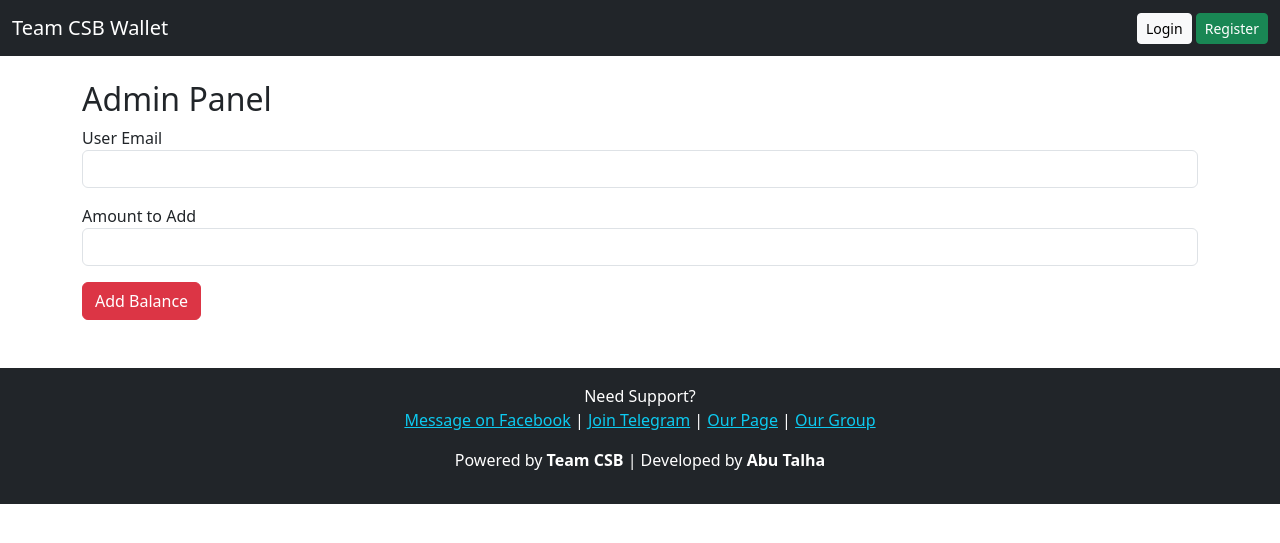
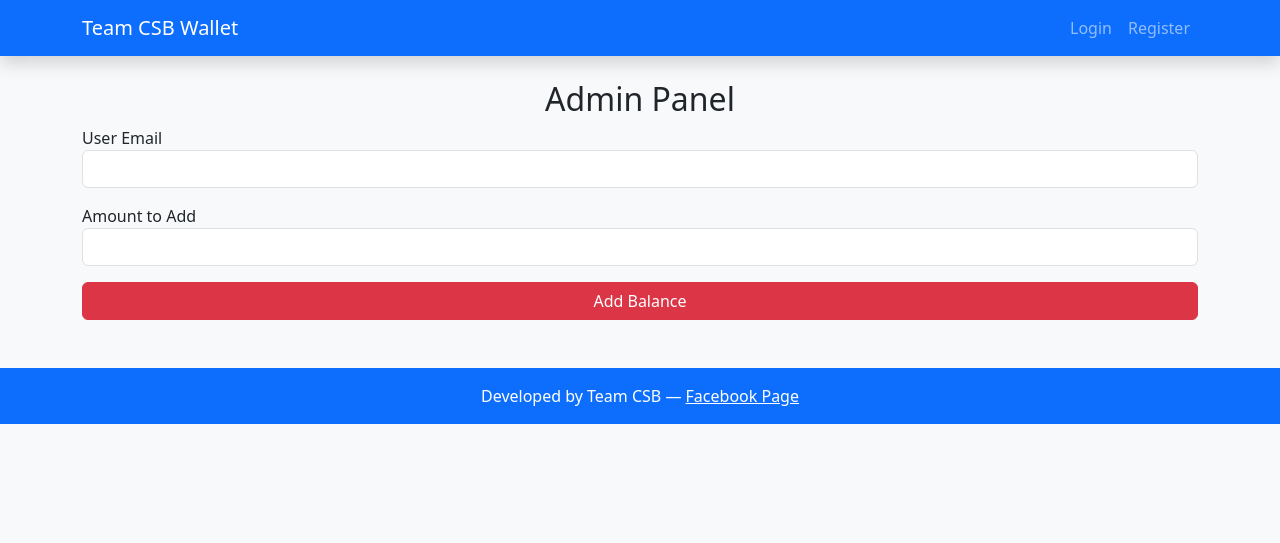
Before and after one commit to talha441/WalletoHub, a Flask app: page /admin in a window 1280 px wide. Shown: the top 543 px of the page. Run offline with Flask 3, Linux system fonts and the light colour scheme.

Commit message:
Update base.html

```diff
--- a/templates/base.html
+++ b/templates/base.html
@@ -1,42 +1,60 @@
+<!-- templates/base.html -->
 <!DOCTYPE html>
 <html lang="en">
 <head>
     <meta charset="UTF-8">
-    <title>Wallet Dashboard - Team CSB</title>
-    <link rel="stylesheet" href="https://cdn.jsdelivr.net/npm/bootstrap@5.3.0/dist/css/bootstrap.min.css">
+    <title>{{ title or "Wallet App | Team CSB" }}</title>
+    <link rel="stylesheet" href="{{ url_for('static', filename='style.css') }}">
+    <link href="https://cdn.jsdelivr.net/npm/bootstrap@5.3.0/dist/css/bootstrap.min.css" rel="stylesheet">
+    <script src="https://cdn.jsdelivr.net/npm/bootstrap@5.3.0/dist/js/bootstrap.bundle.min.js"></script>
 </head>
-<body>
-    <nav class="navbar navbar-dark bg-dark">
-        <div class="container-fluid">
+<body class="bg-light">
+
+<nav class="navbar navbar-expand-lg navbar-dark bg-primary shadow">
+  <div class="container">
     <a class="navbar-brand" href="/">Team CSB Wallet</a>
-            <div>
-                {% if session['user_id'] %}
-                    <a href="/dashboard" class="btn btn-light btn-sm">Dashboard</a>
-                    <a href="/withdraw" class="btn btn-light btn-sm">Withdraw</a>
-                    {% if session['email'] == 'admin@gmail.com' %}
-                        <a href="/admin" class="btn btn-warning btn-sm">Admin</a>
+    <button class="navbar-toggler" type="button" data-bs-toggle="collapse" data-bs-target="#navmenu">
+      <span class="navbar-toggler-icon"></span>
+    </button>
+
+    <div class="collapse navbar-collapse" id="navmenu">
+      <ul class="navbar-nav ms-auto">
+        {% if session.get('user') %}
+          <li class="nav-item dropdown">
+            <a class="nav-link dropdown-toggle text-uppercase fw-bold" href="#" id="profileDropdown" role="button" data-bs-toggle="dropdown" aria-expanded="false">
+              {{ session['user'][0] }}
+            </a>
+            <ul class="dropdown-menu dropdown-menu-end" aria-labelledby="profileDropdown">
+              <li><a class="dropdown-item" href="{{ url_for('dashboard') }}">Dashboard</a></li>
+              <li><a class="dropdown-item" href="{{ url_for('withdraw') }}">Withdraw</a></li>
+              <li><a class="dropdown-item" href="{{ url_for('logout') }}">Logout</a></li>
+            </ul>
+          </li>
+        {% else %}
+          <li class="nav-item"><a class="nav-link" href="{{ url_for('login') }}">Login</a></li>
+          <li class="nav-item"><a class="nav-link" href="{{ url_for('register') }}">Register</a></li>
         {% endif %}
-                    <a href="/logout" class="btn btn-danger btn-sm">Logout</a>
-                {% else %}
-                    <a href="/login" class="btn btn-light btn-sm">Login</a>
-                    <a href="/register" class="btn btn-success btn-sm">Register</a>
-                {% endif %}
+      </ul>
     </div>
   </div>
 </nav>
 
 <div class="container mt-4">
+  {% with messages = get_flashed_messages() %}
+    {% if messages %}
+      <div class="alert alert-info">
+        {% for message in messages %}
+          {{ message }}<br>
+        {% endfor %}
+      </div>
+    {% endif %}
+  {% endwith %}
   {% block content %}{% endblock %}
 </div>
 
-    <footer class="bg-dark text-white text-center mt-5 p-3">
-        <p>Need Support? <br>
-            <a href="https://facebook.com/teamcsbbd" class="text-info">Message on Facebook</a> |
-            <a href="https://t.me/TeamCSB404" class="text-info">Join Telegram</a> |
-            <a href="https://www.facebook.com/share/1HftM2q1zd/" class="text-info">Our Page</a> |
-            <a href="https://www.facebook.com/share/g/16ZGAdSFHv/" class="text-info">Our Group</a>
-        </p>
-        <p>Powered by <strong>Team CSB</strong> | Developed by <strong>Abu Talha</strong></p>
+<footer class="bg-primary text-white mt-5 p-3 text-center">
+  Developed by Team CSB — <a href="https://facebook.com/teamcsbbd" class="text-white text-decoration-underline">Facebook Page</a>
 </footer>
+
 </body>
     </html>
```
Lines whose indentation alone changed are shown as unchanged.
